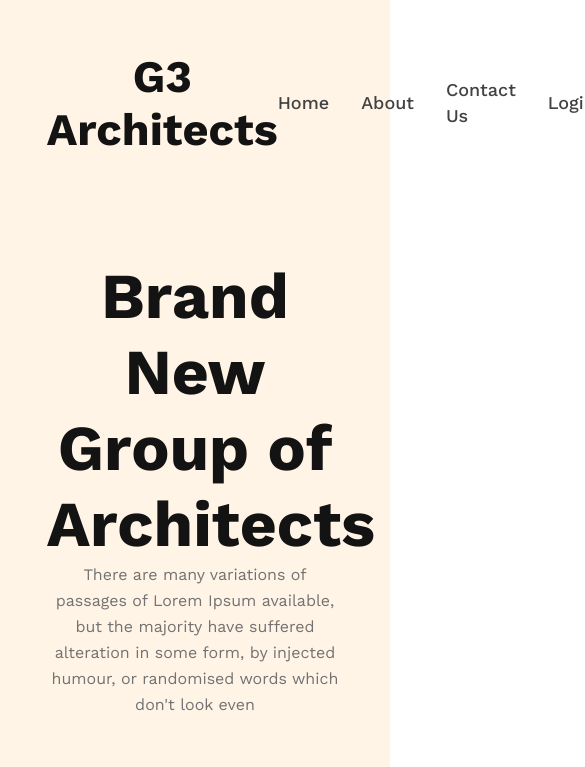
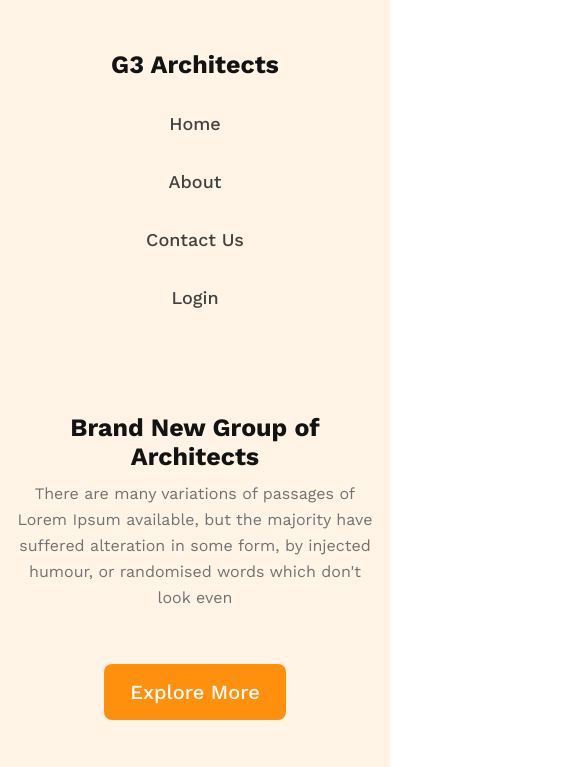
Before and after one commit to omor777/g3-architect-project, a plain HTML site: page index.html in a window 390 px wide. Shown: the top 767 px of the page, 585 px wide, since content can reach past the window. Drawn offline with nearby package versions, Linux system fonts and the light colour scheme.

Commit message:
header section responsive completed

```diff
--- a/styles/style.css
+++ b/styles/style.css
@@ -120,3 +120,48 @@ nav a:hover::before {
   width: 100%;
   height: auto;
 }
+
+/* responsive for tablet */
+@media only screen and (max-width: 960px) {
+  .container {
+    width: 90%;
+  }
+  nav,
+  nav > ul {
+    flex-direction: column;
+  }
+  nav > ul {
+    margin-top: 2rem;
+  }
+  .banner .banner_title {
+    font-size: 2.7rem;
+    margin-bottom: 12px;
+  }
+}
+/* responsive for mobile */
+
+@media only screen and (max-width: 576px) {
+  .container {
+    width: 92%;
+  }
+  nav,
+  nav > ul {
+    flex-direction: column;
+  }
+
+  nav .logo {
+    font-size: 25px;
+  }
+
+  nav > ul {
+    margin-top: 2rem;
+  }
+  .banner .banner_title {
+    font-size: 25px;
+    margin-bottom: 10px;
+  }
+  .banner .primary-btn {
+    padding: 16px 26px;
+    font-weight: 500;
+  }
+}
```
